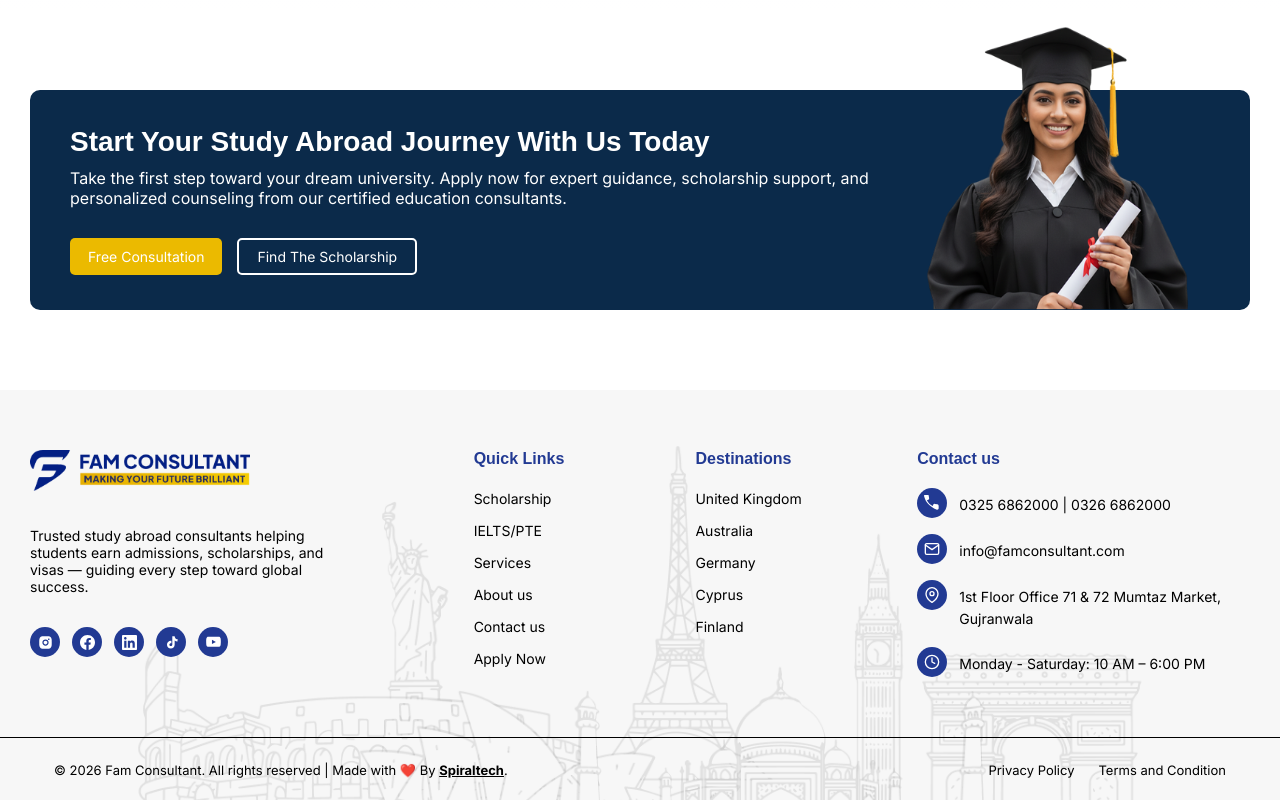
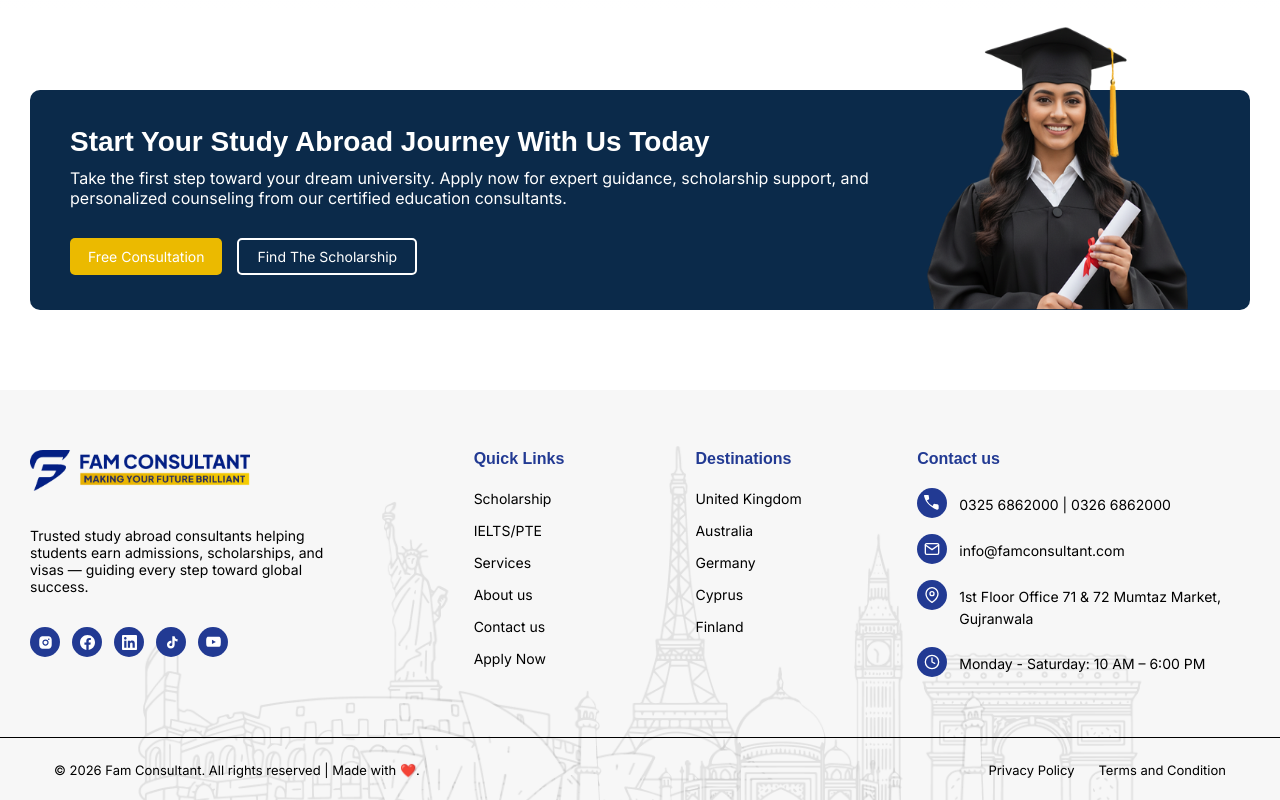
Before and after one commit to Fam-Consutant/Famconsultant-frontend, a Next.js app: page / in a window 1280 px wide. Shown: the part 6461-7261 px from the top of the page. Built offline with nearby package versions, Linux system fonts and the light colour scheme; no server answers; a web font is replaced by a local one.

Commit message:
Update footer

```diff
--- a/src/component/footer/Footer.jsx
+++ b/src/component/footer/Footer.jsx
@@ -17,9 +17,7 @@ const Footer = ({ mainContent = true }) => {
   ]);
 
   // Fetch destinations from API
-  const {
-    mutate: fetchDestinations,
-  } = useMutation({
+  const { mutate: fetchDestinations } = useMutation({
     mutationKey: ["footer-destinations"],
     mutationFn: () => apiClient.get("/api/studies/destinations?sortOrder=asc"),
     onSuccess: (response) => {
@@ -332,7 +330,16 @@ const Footer = ({ mainContent = true }) => {
             style={{ justifyContent: mainContent ? "space-between" : "center" }}
           >
             <p className="copyright">
-              © 2026 Fam Consultant. All rights reserved | Made with ❤️ By <a href="https://spiraltech.com.co/" className="custom-link" target="_blank" rel="noopener noreferrer">Spiraltech</a>.
+              © 2026 Fam Consultant. All rights reserved | Made with{" "}
+              <a
+                href="https://spiraltech.com.co/"
+                className="custom-link"
+                target="_blank"
+                rel="noopener noreferrer"
+              >
+                ❤️
+              </a>
+              .
             </p>
             {mainContent && (
               <div className="footer-bottom-links">
--- a/src/styles/styles.css
+++ b/src/styles/styles.css
@@ -4163,7 +4163,7 @@
 
 
 .custom-link{
-    text-decoration: underline;
+    text-decoration: none;
     color: #000000;
     font-weight: 700;
 }
```
